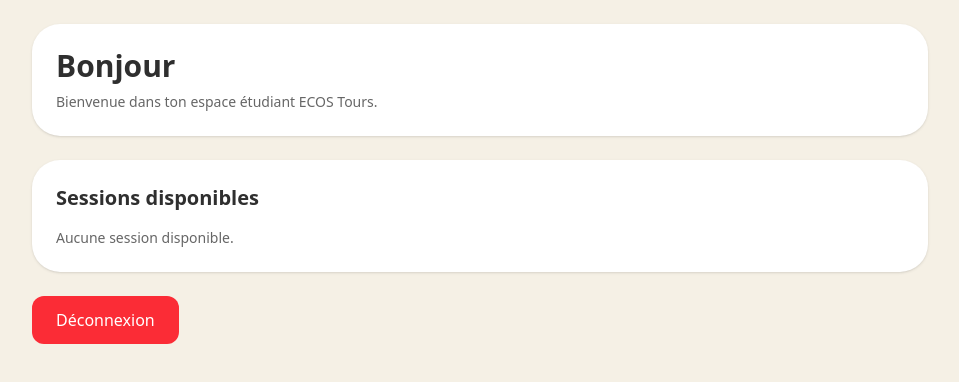
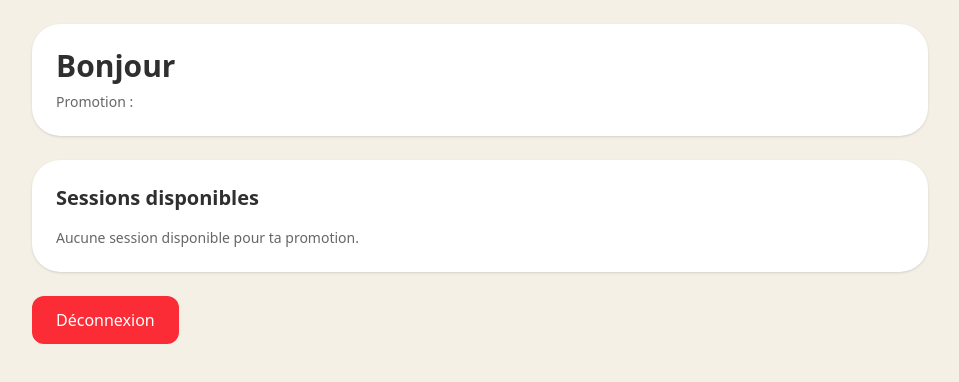
Before and after one commit to TutosupTours/tct-second-cycle, a Next.js app: page /etudiant in a window 1280 px wide. Shown: the top 382 px of the page, without its empty margins (160-1119 px from the left). Built offline with nearby package versions, Linux system fonts and the light colour scheme; no server answers; the database is empty; sample sign-in values are in the browser's storage.

Commit message:
filter sessions by promotion

```diff
--- a/app/etudiant/page.tsx
+++ b/app/etudiant/page.tsx
@@ -6,6 +6,7 @@ import { supabase } from "@/lib/supabaseClient";
 type Student = {
   prenom: string;
   login_id: string;
+  promotion: string; // 🔥 important
 };
 
 type Session = {
@@ -15,6 +16,7 @@ type Session = {
   lieu: string | null;
   statut: string;
   capacite: number | null;
+  promotion: string; // 🔥 important
 };
 
 type Registration = {
@@ -40,15 +42,16 @@ export default function StudentPage() {
     const parsed = JSON.parse(raw);
     setStudent(parsed);
 
-    fetchSessions();
+    fetchSessions(parsed.promotion); // 🔥 filtre ici
     fetchRegistrations(parsed.login_id);
   }, []);
 
-  async function fetchSessions() {
+  async function fetchSessions(promotion: string) {
     const { data, error } = await supabase
       .from("ecos_sessions")
       .select("*")
       .eq("statut", "published")
+      .eq("promotion", promotion) // 🔥 filtre
       .order("date_session");
 
     if (error) {
@@ -130,25 +133,28 @@ export default function StudentPage() {
   return (
     <main className="min-h-screen bg-[#f5f0e5] p-6 text-[#2f2f2f]">
       <div className="mx-auto max-w-4xl">
+
         <div className="rounded-[28px] bg-white p-6 shadow">
           <h1 className="text-3xl font-bold">Bonjour {student.prenom}</h1>
           <p className="mt-2 text-sm text-[#666]">
-            Bienvenue dans ton espace étudiant ECOS Tours.
+            Promotion : {student.promotion}
           </p>
         </div>
 
-        {message ? (
+        {message && (
           <div className="mt-4 rounded-2xl bg-white p-4 text-sm font-semibold shadow">
             {message}
           </div>
-        ) : null}
+        )}
 
         <section className="mt-6 rounded-[28px] bg-white p-6 shadow">
           <h2 className="text-xl font-semibold">Sessions disponibles</h2>
 
           <div className="mt-4 space-y-3">
             {sessions.length === 0 ? (
-              <p className="text-sm text-[#666]">Aucune session disponible.</p>
+              <p className="text-sm text-[#666]">
+                Aucune session disponible pour ta promotion.
+              </p>
             ) : (
               sessions.map((s) => {
                 const isRegistered = myRegistrations.includes(s.id);
@@ -213,6 +219,7 @@ export default function StudentPage() {
         >
           Déconnexion
         </button>
+
       </div>
     </main>
   );
```
